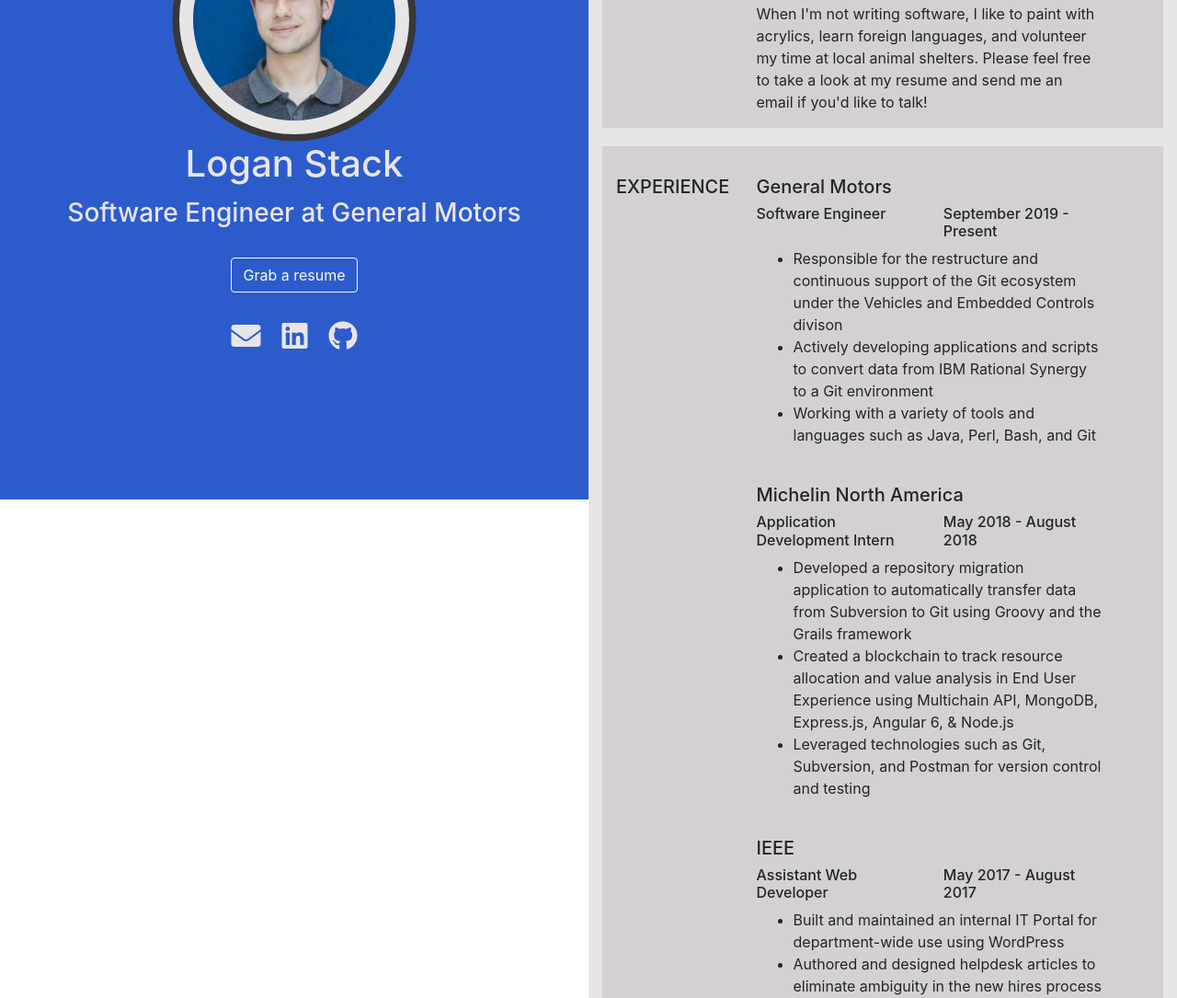
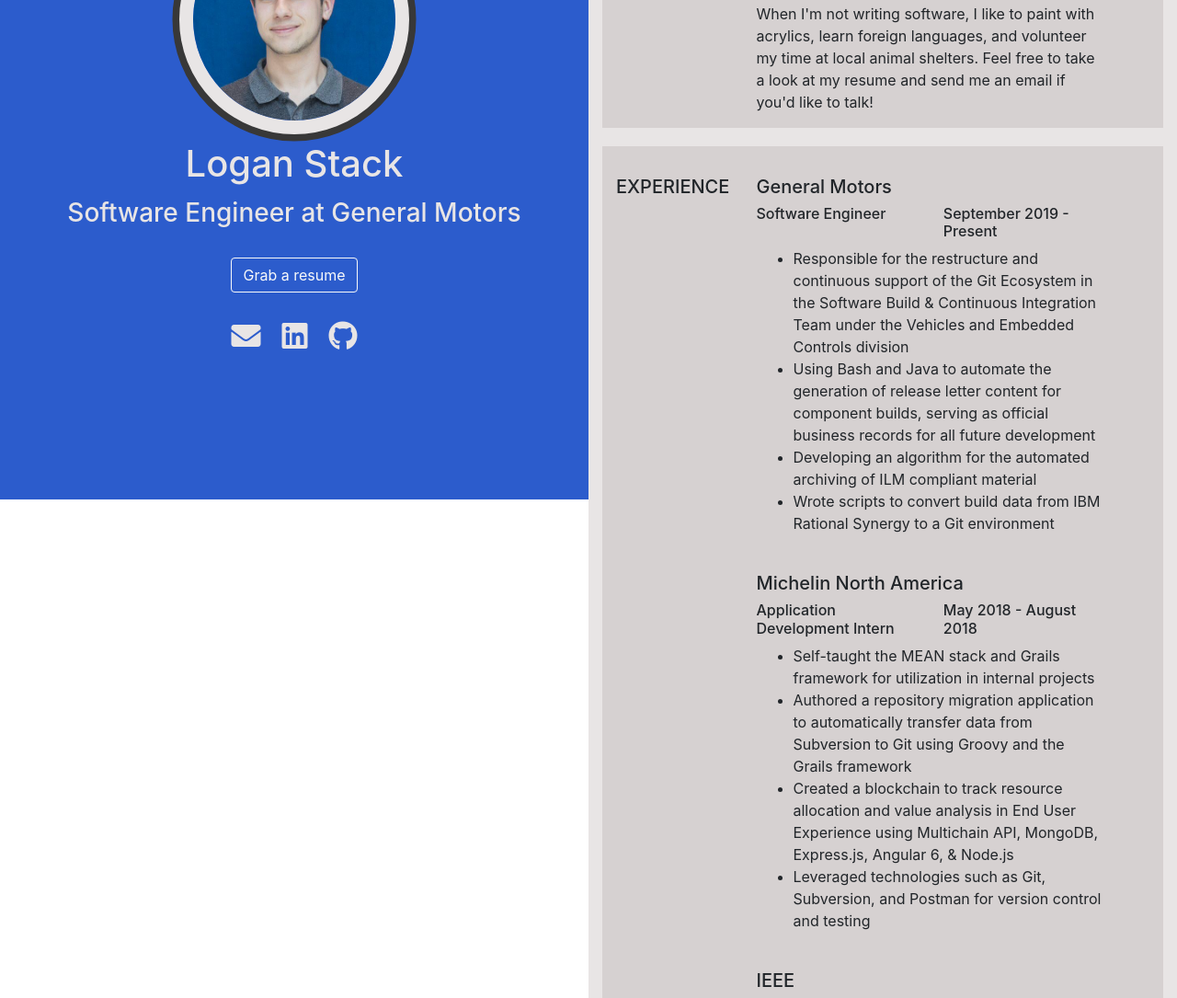
Before and after one commit to LoganEStack/LoganEStack.github.io, a plain HTML site: page index.html in a window 1280 px wide. Shown: the part 257-1342 px from the top of the page at 92% size. Drawn offline with nearby package versions, Linux system fonts and the light colour scheme; a web font is replaced by a local one.

Commit message:
Updated resume information.

```diff
--- a/index.html
+++ b/index.html
@@ -50,7 +50,7 @@
         </div>
         <div class="row">
           <div class="col-md-12" style="padding-top: 1.5rem">
-            <a href="https://drive.google.com/file/d/1yVKb8p2VYwoT1HIpddpdembjBfQtZJ2q/view?usp=sharing" target="_blank">
+            <a href="https://drive.google.com/file/d/1oPB4MEPEFmd_Wzd9gn3RaGsWKiGDGAg-/view?usp=sharing" target="_blank">
               <button type="button" class="btn btn-outline-light">Grab a resume</button>
             </a>
           </div>
@@ -88,7 +88,7 @@
               <p>
                 When I'm not writing software, I like to paint with acrylics,
                 learn foreign languages, and volunteer my time at local animal
-                shelters.  Please feel free to take a look at my resume and
+                shelters.  Feel free to take a look at my resume and
                 send me an email if you'd like to talk!
               </p>
             </div>
@@ -110,9 +110,12 @@
                 </div>
               </div>
               <ul style="padding-bottom: 25px">
-                <li>Responsible for the restructure and continuous support of the Git ecosystem under the Vehicles and Embedded Controls divison</li>
-                <li>Actively developing applications and scripts to convert data from IBM Rational Synergy to a Git environment</li>
-                <li>Working with a variety of tools and languages such as Java, Perl, Bash, and Git</li>
+                <li>Responsible for the restructure and continuous support of the Git Ecosystem
+                  in the Software Build &amp; Continuous Integration Team under the Vehicles and Embedded Controls division</li>
+                <li>Using Bash and Java to automate the generation of release letter content for component builds,
+                serving as official business records for all future development</li>
+                <li>Developing an algorithm for the automated archiving of ILM compliant material</li>
+                <li>Wrote scripts to convert build data from IBM Rational Synergy to a Git environment</li>
               </ul>
 
               <h5>Michelin North America</h5>
@@ -125,8 +128,11 @@
                 </div>
               </div>
               <ul style="padding-bottom: 25px">
-                <li>Developed a repository migration application to automatically transfer data from Subversion to Git using Groovy and the Grails framework</li>
-                <li>Created a blockchain to track resource allocation and value analysis in End User Experience using Multichain API, MongoDB, Express.js, Angular 6, & Node.js</li>
+                <li>Self-taught the MEAN stack and Grails framework for utilization in internal projects</li>
+                <li>Authored a repository migration application to automatically transfer data from Subversion to
+                  Git using Groovy and the Grails framework</li>
+                <li>Created a blockchain to track resource allocation and value analysis in End User Experience
+                  using Multichain API, MongoDB, Express.js, Angular 6, & Node.js</li>
                 <li>Leveraged technologies such as Git, Subversion, and Postman for version control and testing</li>
               </ul>
 
@@ -145,8 +151,6 @@
                 <li>Updated and maintained 220 employee information profiles</li>
               </ul>
             </div>
-
-
           </div>
         </div>
         <div class="container" style="padding-bottom:20px;">
```
